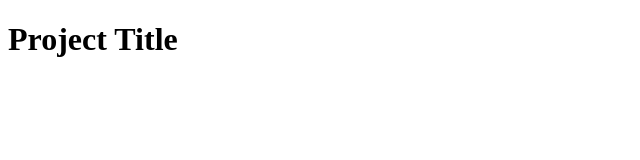
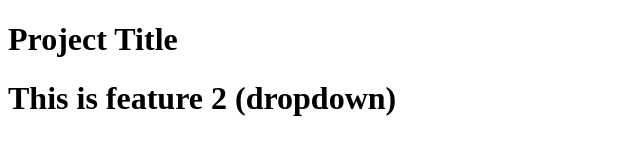
Before and after one commit to fardin-ahmed-shawon/practice, a plain HTML site: page index.html in a window 1280 px wide. Shown: the whole page, without its empty margins (0-640 px from the left). Drawn offline with Linux system fonts and the light colour scheme.

Commit message:
feature 2 added

```diff
--- a/index.html
+++ b/index.html
@@ -9,5 +9,7 @@
 
     <h1>Project Title</h1>
 
+    <h1>This is feature 2 (dropdown)</h1>
+
 </body>
 </html>
```
